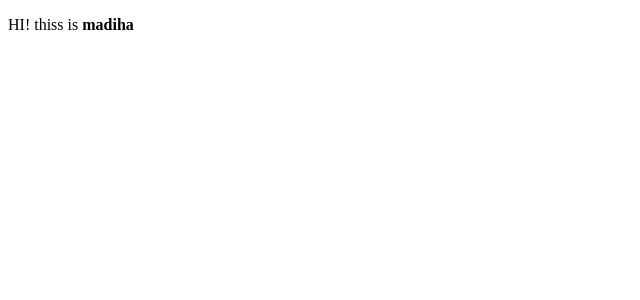
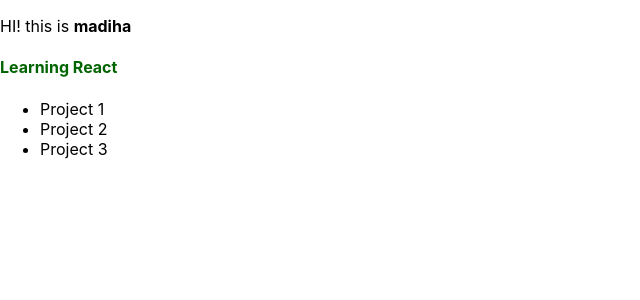
Before and after one commit to madiha-dev/dave-practice, a React (Create React App) app: page / in a window 1280 px wide. Shown: the top 300 px of the page, without its empty margins (0-640 px from the left). Built offline with nearby package versions, Linux system fonts and the light colour scheme.

Commit message:
Add some html tags, with index.css style

```diff
--- a/src/index.css
+++ b/src/index.css
@@ -11,3 +11,9 @@ code {
   font-family: source-code-pro, Menlo, Monaco, Consolas, 'Courier New',
     monospace;
 }
+h4{
+  color: darkgreen;
+}
+ul li{
+  text-decoration: none;
+}
--- a/src/index.js
+++ b/src/index.js
@@ -1,5 +1,6 @@
 import React from 'react';
 import ReactDOM from 'react-dom';
+import './index.css';
 
 /*What makes a fun, is a component??
 - fun has JSX syntax, when react invoke the fun,
@@ -9,7 +10,13 @@ it gets JSX, and renders the equivalent HTML o the DOM
 function Hi(){
     return (
     <div>
-        <p>HI! thiss is <strong>madiha</strong></p>
+        <p>HI! this is <strong>madiha</strong></p>
+        <h4>Learning React</h4>
+        <ul>
+            <li>Project 1</li>
+            <li>Project 2</li>
+            <li>Project 3</li>
+        </ul>
     </div>
     );
 }
```
